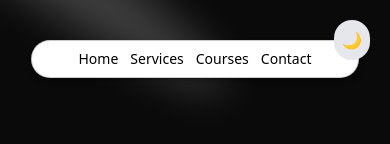
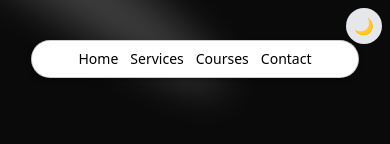
Before and after one commit to rai-mudasar/Tech-Design, a Next.js app: page / in a window 390 px wide. Shown: the top 144 px of the page. Built offline with nearby package versions, Linux system fonts and the light colour scheme.

Commit message:
Add Responsive Styling to TogggleTheme Button

```diff
--- a/src/components/ThemeToggle.jsx
+++ b/src/components/ThemeToggle.jsx
@@ -21,7 +21,7 @@ export default function ThemeToggle() {
     return (
         <button
         onClick={toggleTheme}
-        className="p-2 rounded-full bg-gray-200 dark:bg-gray-700 cursor-pointer absolute z-100 top-5 right-5"
+        className="px-2 py-1.5 sm:p-2 rounded-full bg-gray-200 dark:bg-gray-700 cursor-pointer absolute z-100 top-2 sm:top-5 right-2 sm:right-5"
         >{theme === "dark" ? "🌞" : "🌙"}</button>
     )
 }
```
